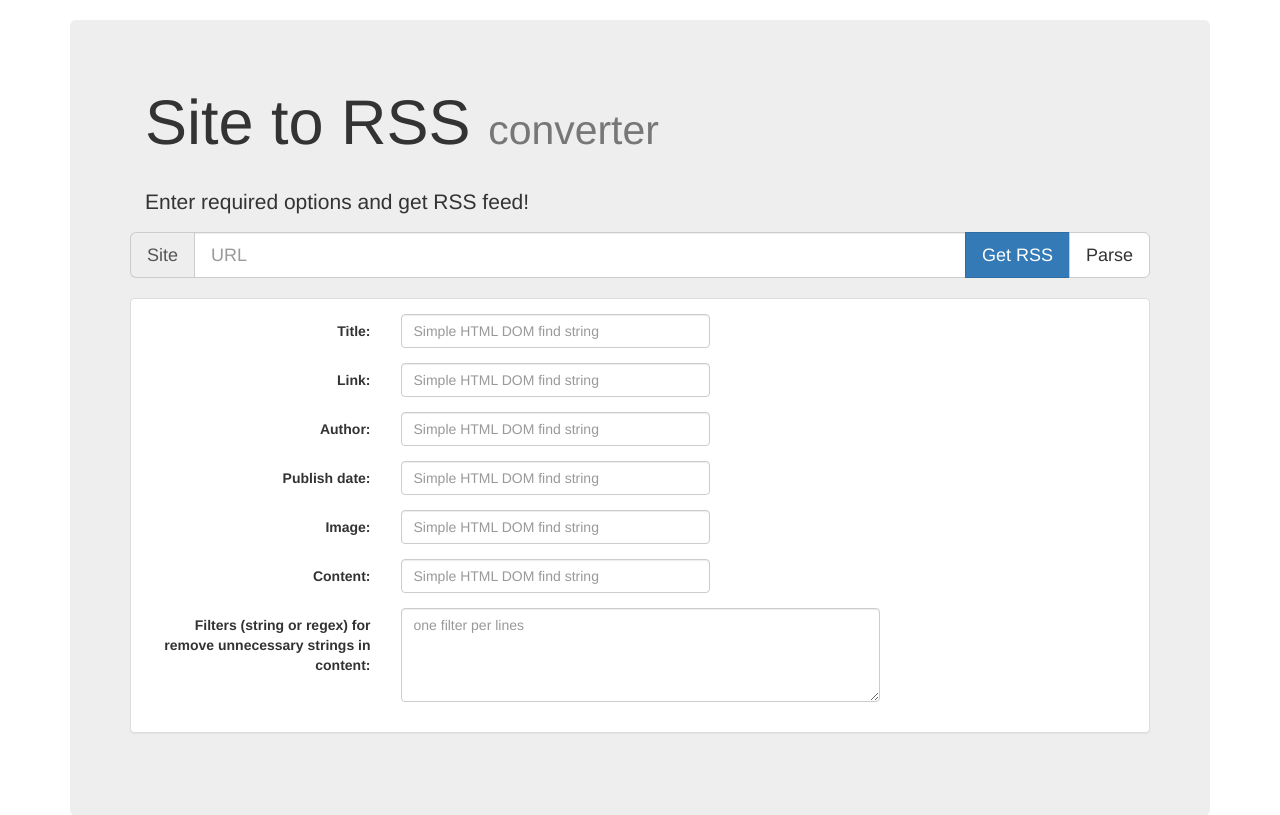
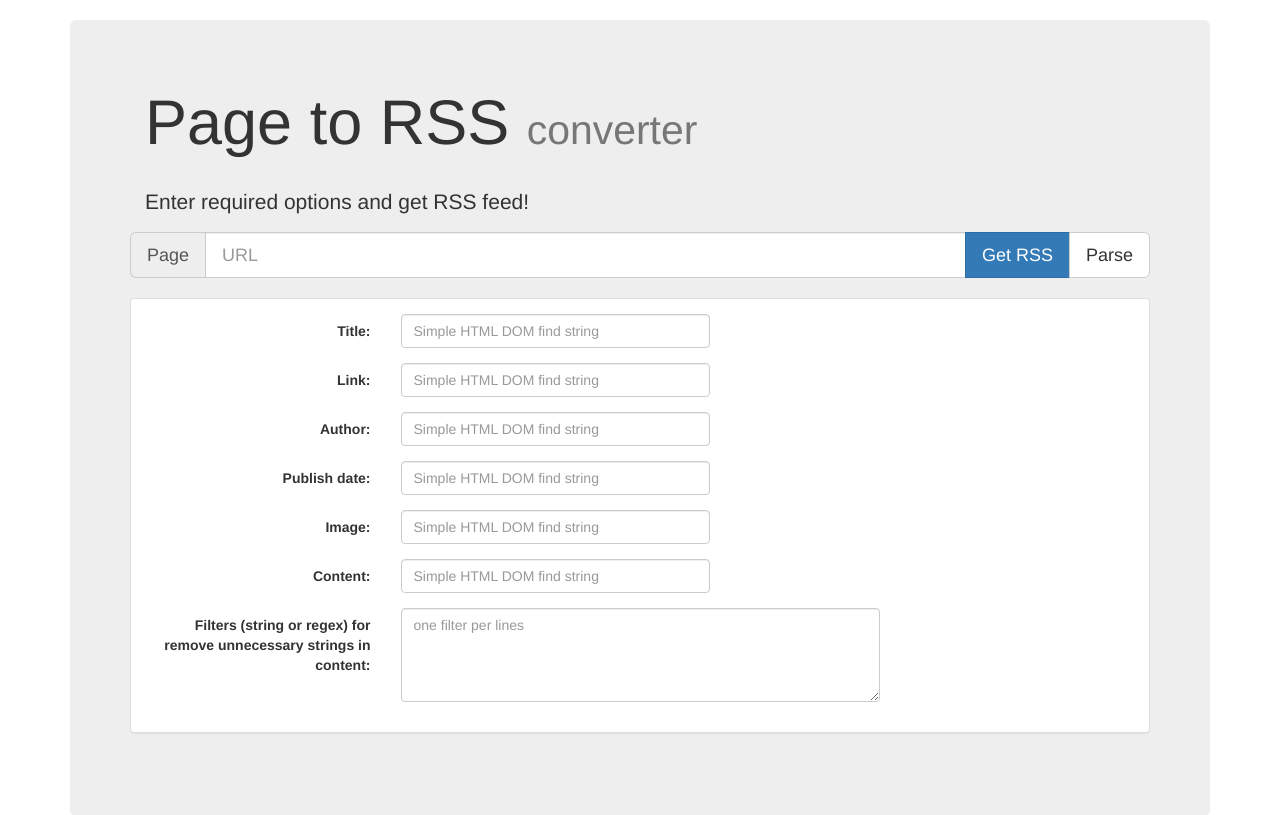
Before and after one commit to n0madic/page2rss, a PHP site: page / in a window 1280 px wide. Shown: the top 815 px of the page. Run offline with PHP 8.4, Linux system fonts and the light colour scheme; data that the repository does not hold is empty.

Commit message:
page2rss

```diff
--- a/admin.php
+++ b/admin.php
@@ -4,7 +4,7 @@ session_start();
 <!DOCTYPE html>
 <html>
 <head>
-    <title>Site to RSS admin page</title>
+    <title>Page to RSS admin page</title>
     <meta http-equiv="Content-Type" content="text/html; charset=utf-8">
     <meta name="keywords" content="Site, RSS, Atom, feed, converter, generator, agregator, convert to, convert, to">
     <link rel="stylesheet" href="//maxcdn.bootstrapcdn.com/bootstrap/3.3.7/css/bootstrap.min.css">
@@ -120,7 +120,7 @@ session_start();
         </div> <!-- panel-body -->
     </div> <!-- panel -->
     <footer class="navbar-bottom">
-        <div style="text-align: center;"><p><a href="https://github.com/n0madic/site2rss">GitHub</a> &copy; Nomadic
+        <div style="text-align: center;"><p><a href="https://github.com/n0madic/page2rss">GitHub</a> &copy; Nomadic
                 2016-2017
             </p></div>
     </footer>
--- a/index.php
+++ b/index.php
@@ -183,7 +183,7 @@ if (!empty($_GET['url']) || !empty($_GET['get']) || !empty($_GET['edit'])) {
         $xml .= '<rss version="2.0" xmlns:media="http://search.yahoo.com/mrss/">' . PHP_EOL;
         $xml .= '<channel>' . PHP_EOL;
         $xml .= '<title>Site feed - ' . $site_title . '</title>' . PHP_EOL;
-        $xml .= '<description>Site feed "' . $site_title . '" through Site to RSS proxy by Nomadic</description>' . PHP_EOL;
+        $xml .= '<description>Site feed "' . $site_title . '" through Page to RSS proxy by Nomadic</description>' . PHP_EOL;
         $xml .= '<link>' . $site . '</link>' . PHP_EOL;
         $xml .= '<lastBuildDate>' . date('r') . '</lastBuildDate>' . PHP_EOL;
         for ($i = 0; $i < $count_items; $i++) {
@@ -264,7 +264,7 @@ if (!empty($_GET['url']) || !empty($_GET['get']) || !empty($_GET['edit'])) {
 <!DOCTYPE html>
 <html>
 <head>
-    <title>Site to RSS converter</title>
+    <title>Page to RSS converter</title>
     <meta http-equiv="Content-Type" content="text/html; charset=utf-8">
     <meta name="keywords" content="Site, RSS, Atom, feed, converter, generator, agregator, convert to, convert, to">
     <link rel="stylesheet" href="//maxcdn.bootstrapcdn.com/bootstrap/3.3.7/css/bootstrap.min.css">
@@ -273,7 +273,7 @@ if (!empty($_GET['url']) || !empty($_GET['get']) || !empty($_GET['edit'])) {
 <div class="container">
     <div class="jumbotron vertical-center">
         <div class="container">
-            <h1>Site to RSS
+            <h1>Page to RSS
                 <small>converter</small>
             </h1>
             <br/>
@@ -281,7 +281,7 @@ if (!empty($_GET['url']) || !empty($_GET['get']) || !empty($_GET['edit'])) {
             <form id="tform" class="form-horizontal" role="form" action="/" method="GET">
                 <div class="form-group">
                     <div class="input-group input-group-lg">
-                        <span class="input-group-addon">Site</span>
+                        <span class="input-group-addon">Page</span>
                         <input type="url" id="url" name="url" class="form-control search-query"
                                placeholder="URL" <?php if (isset($config['url'])) {
                             echo 'value="' . $url . '"';
@@ -375,7 +375,7 @@ if (!empty($_GET['url']) || !empty($_GET['get']) || !empty($_GET['edit'])) {
     }
     ?>
     <footer class="navbar">
-        <div style="text-align: center;"><p><a href="https://github.com/n0madic/site2rss">GitHub</a> &copy; Nomadic
+        <div style="text-align: center;"><p><a href="https://github.com/n0madic/page2rss">GitHub</a> &copy; Nomadic
                 2016-2017
             </p></div>
     </footer>
```
Also changed, not shown: README.md.
